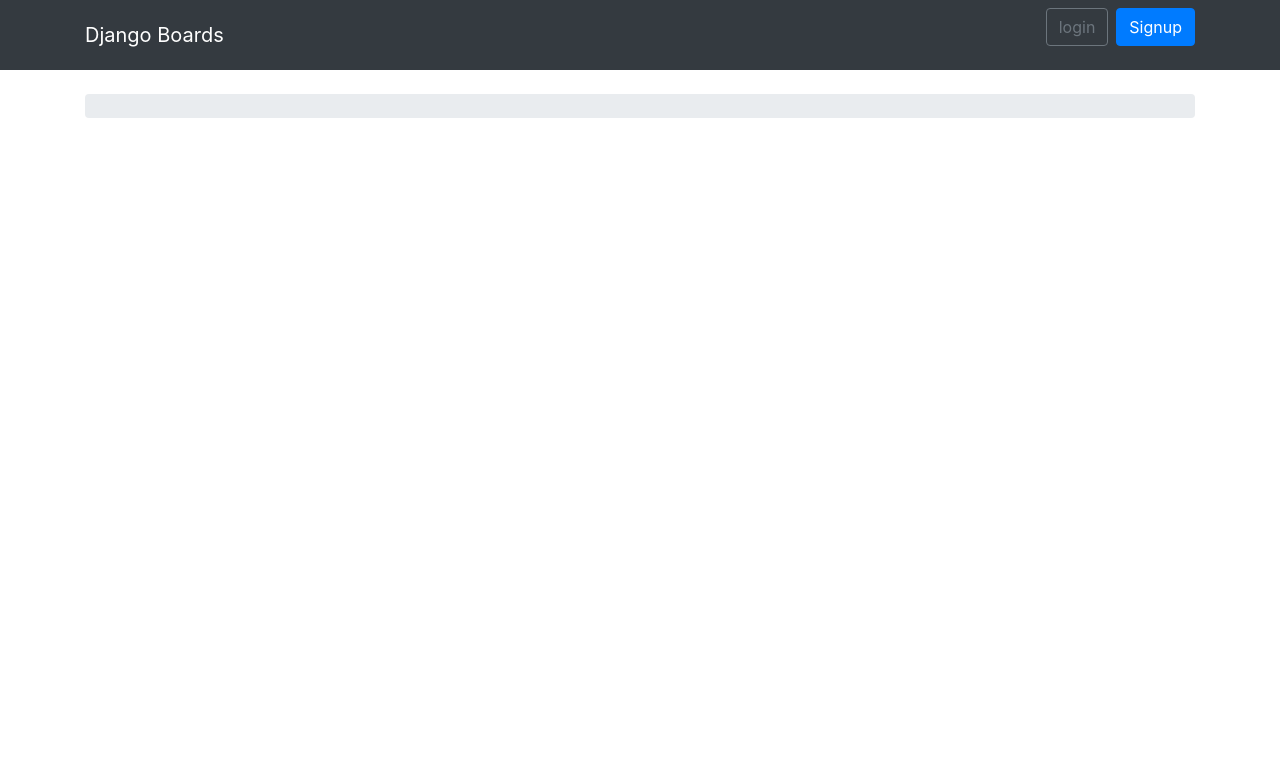
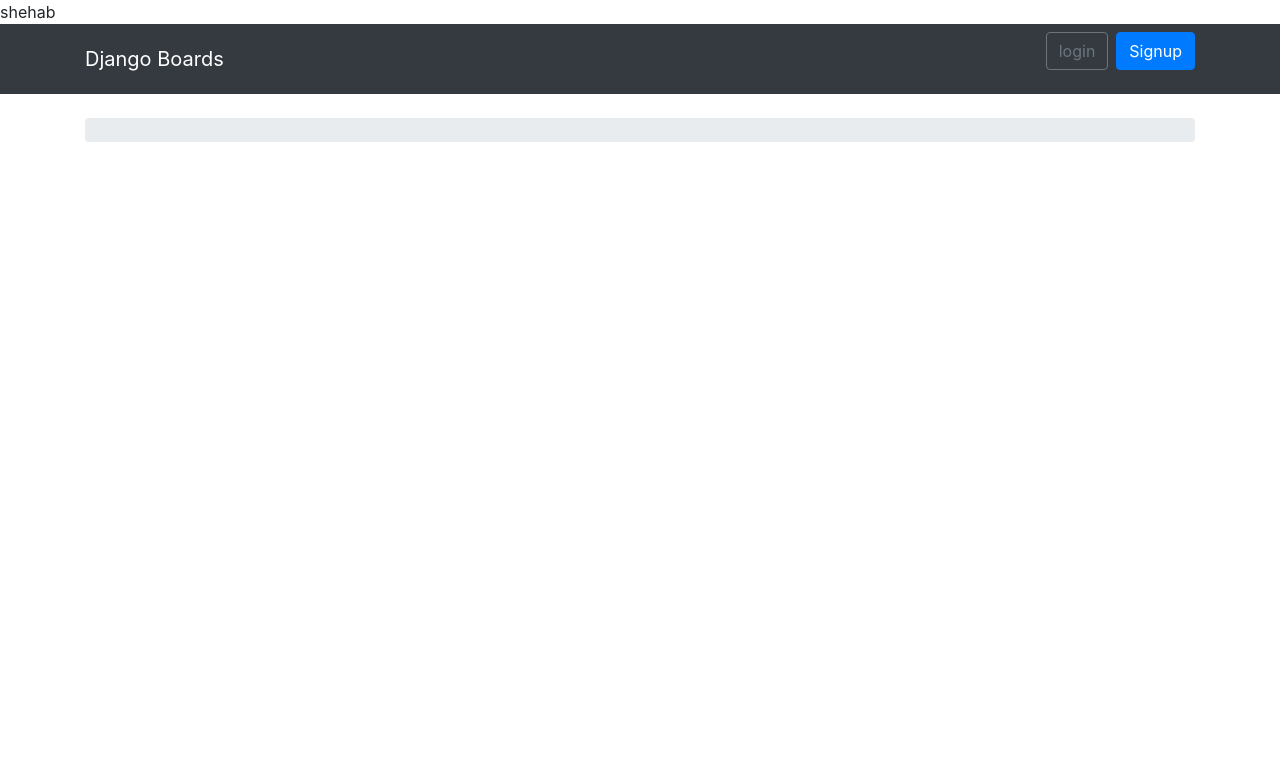
Before and after one commit to alfarehsoft/Django-Discusion-Board, a Django app: template templates/base.html in a window 1280 px wide. Shown: the top 775 px of the page. Run offline with Django 3.2, Linux system fonts and the light colour scheme; the template is opened without the code that fills it, so the values that code supplies are empty; some libraries are stand-ins or nearby versions.

Commit message:
first change

```diff
--- a/templates/base.html
+++ b/templates/base.html
@@ -11,6 +11,7 @@
 
 </head>
 <body>
+  shehab
 {%block body%}
 
 <nav class="navbar navbar-expand-sm navbar-dark bg-dark">
```
